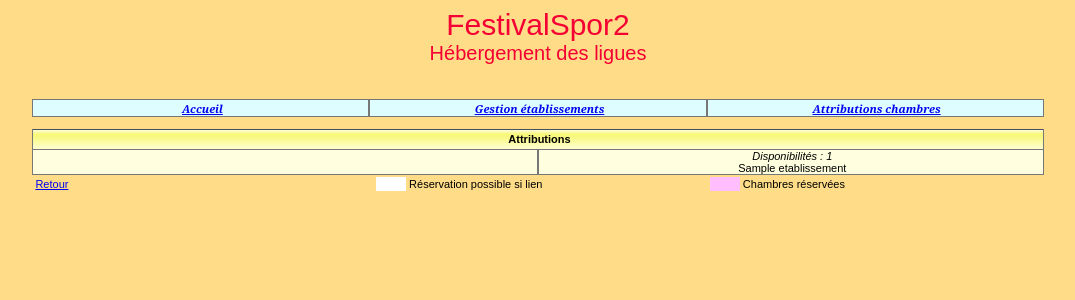
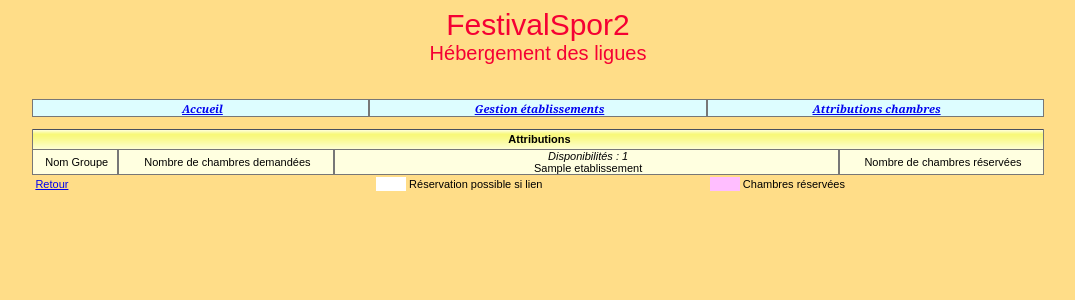
Before and after one commit to Raphaelmrt/codeAppliFestival, a PHP site: page /modificationAttributions.php?action=1 in a window 1280 px wide. Shown: the top 300 px of the page, without its empty margins (102-1177 px from the left). Run offline with PHP 8.4, Linux system fonts and the light colour scheme; tables that the repository leaves empty hold one stand-in row (values such as "Sample post").

Commit message:
maj 2 10/10

```diff
--- a/Site/_gestionBase.inc.php
+++ b/Site/_gestionBase.inc.php
@@ -28,7 +28,7 @@
    $dsn ='mysql:host=localhost;dbname=festival;port:3308;charset=UTF-8';
    try{
       $dbh = new PDO($dsn,$login,$mdp);
-
+      $dbh->exec("set names utf8");
    }catch(PDOException $e){
       print "Erreur !:" .$e -> getMessage()."<br/>";
       die();
@@ -178,7 +178,7 @@
 
 function obtenirReqIdNomGroupesAHeberger()
 {
-   $req="select id, nom from Groupe where hebergement='O' order by id";
+   $req="select id, nom, nompays, nombrePersonnes  from Groupe where hebergement='O' order by id"; // ajout du champ nompays et nombrespersonnes
    return $req;
 }
 
@@ -207,7 +207,8 @@
 // Retourne le nombre de chambres occupées pour l'id étab transmis
 function obtenirNbOccup($connexion, $idEtab)
 {
-   $req="select IFNULL(sum(nombreChambres), 0) as totalChambresOccup from Attribution where idEtab='$idEtab'";
+   $req="select IFNULL(sum(nombreChambres), 0) as totalChambresOccup from
+        Attribution where idEtab='$idEtab'";
    $rsOccup=$connexion->query($req); // modification de la ligne de code en pdo
    $lgOccup=$rsOccup->fetchAll(); // modification de la ligne de code en pdo
    foreach ($lgOccup as $row)
@@ -216,7 +217,6 @@
    }
    return $totalChambresOccup; // modification en foreach
 }
-
 // Retourne si l'établissement est complet
 function obtenirEtabComplet($connexion, $id)
 {
@@ -229,7 +229,6 @@
    }
    return $totalChambresOccup; // modification en foreach
 }
-
 // Met à jour (suppression, modification ou ajout) l'attribution correspondant à
 // l'id étab et à l'id groupe transmis
 function modifierAttribChamb($connexion, $idEtab, $idGroupe, $nbChambres)
@@ -259,7 +258,7 @@
 // dans l'établissement transmis
 function obtenirReqGroupesEtab($id)
 {
-   $req="select distinct id, nom from Groupe, Attribution where
+   $req="select distinct id, nom, nompays from Groupe, Attribution where
         Attribution.idGroupe=Groupe.id and idEtab='$id'";
    return $req;
 }
--- a/Site/consultationAttributions.php
+++ b/Site/consultationAttributions.php
@@ -81,9 +81,10 @@
       {
          $idGroupe=$row['id'];
          $nomGroupe=$row['nom'];
+         $nomPays=$row['nompays'];
          echo "
          <tr class='ligneTabQuad'>
-            <td width='65%' align='left'>$nomGroupe</td>";
+            <td width='65%' align='left'>$nomGroupe ($nomPays)</td>";
          // On recherche si des chambres ont déjà été attribuées à ce groupe
          // dans l'établissement
          $nbOccupGroupe=obtenirNbOccupGroupe($connexion, $idEtab, $idGroupe);
--- a/Site/modificationAttributions.php
+++ b/Site/modificationAttributions.php
@@ -30,7 +30,7 @@
 // Recherche du nombre d'établissements offrant des chambres pour le
 // dimensionnement des colonnes
 $nbEtabOffrantChambres=obtenirNbEtabOffrantChambres($connexion);
-$nb=$nbEtabOffrantChambres+1;
+$nb=$nbEtabOffrantChambres+3;
 // Détermination du pourcentage de largeur des colonnes "établissements"
 $pourcCol=50/$nbEtabOffrantChambres;
 
@@ -60,7 +60,8 @@
    // AFFICHAGE DE LA 2ÈME LIGNE D'EN-TÊTE (ÉTABLISSEMENTS)
    echo "
    <tr class='ligneTabQuad'>
-      <td>&nbsp;</td>";
+      <td>Nom Groupe</td>
+      <td>Nombre de chambres demandées";
 
    $req=obtenirReqEtablissementsOffrantChambres();
    $rsEtab=$connexion->query($req); // modification de la ligne de code en pdo
@@ -68,6 +69,7 @@
 
    // Boucle sur les établissements (pour afficher le nom de l'établissement et
    // le nombre de chambres encore disponibles)
+
    foreach ($lgEtab as $row)
    {
       $idEtab=$row["id"];
@@ -83,7 +85,7 @@
       $lgEtab=$rsEtab->fetchAll(); // modification de la ligne de code en pdo
    }
    echo "
-   </tr>";
+      <td>Nombre de chambres réservées</td>";
 
    // CORPS DU TABLEAU : CONSTITUTION D'UNE LIGNE PAR GROUPE À HÉBERGER AVEC LES
    // CHAMBRES ATTRIBUÉES ET LES LIENS POUR EFFECTUER OU MODIFIER LES ATTRIBUTIONS
@@ -97,9 +99,17 @@
    {
       $idGroupe=$row['id'];
       $nom=$row['nom'];
+      $nompays=$row['nompays'];
+      $nbChambres =  intdiv($row['nombrePersonnes'],3);
+      if($row['nombrePersonnes']%3>0)
+      {
+         $nbChambres = $nbChambres + 1;
+      }
+      $nbChambrestotal = 0;
       echo "
       <tr class='ligneTabQuad'>
-         <td width='25%'>$nom</td>";
+         <td width='25%'>$nom ($nompays)</td>
+         <td> $nbChambres </td>"; // affiche les nombre de chambres demandées
       $req=obtenirReqEtablissementsOffrantChambres();
       $rsEtab=$connexion->query($req); // modification de la ligne de code en pdo
       $lgEtab=$rsEtab->fetchAll(); // modification de la ligne de code en pdo
@@ -117,7 +127,7 @@
          // On recherche si des chambres ont déjà été attribuées à ce groupe
          // dans cet établissement
          $nbOccupGroupe=obtenirNbOccupGroupe($connexion, $idEtab, $idGroupe);
-
+         $nbChambrestotal += $nbOccupGroupe;
          // Cas où des chambres ont déjà été attribuées à ce groupe dans cet
          // établissement
          if ($nbOccupGroupe!=0)
@@ -152,6 +162,8 @@
          $lgEtab=$rsEtab->fetchAll(); // modification de la ligne de code en pdo
       } // Fin de la boucle sur les établissements
       $lgGroupe=$rsGroupe->fetchAll(); // modification de la ligne de code en pdo
+      echo "
+   <td> $nbChambrestotal </td>"; // affichage  du nombre de chambres total dans la colone des chambres réservées
    } // Fin de la boucle sur les groupes à héberger
 echo "
 </table>"; // Fin du tableau principal
```
